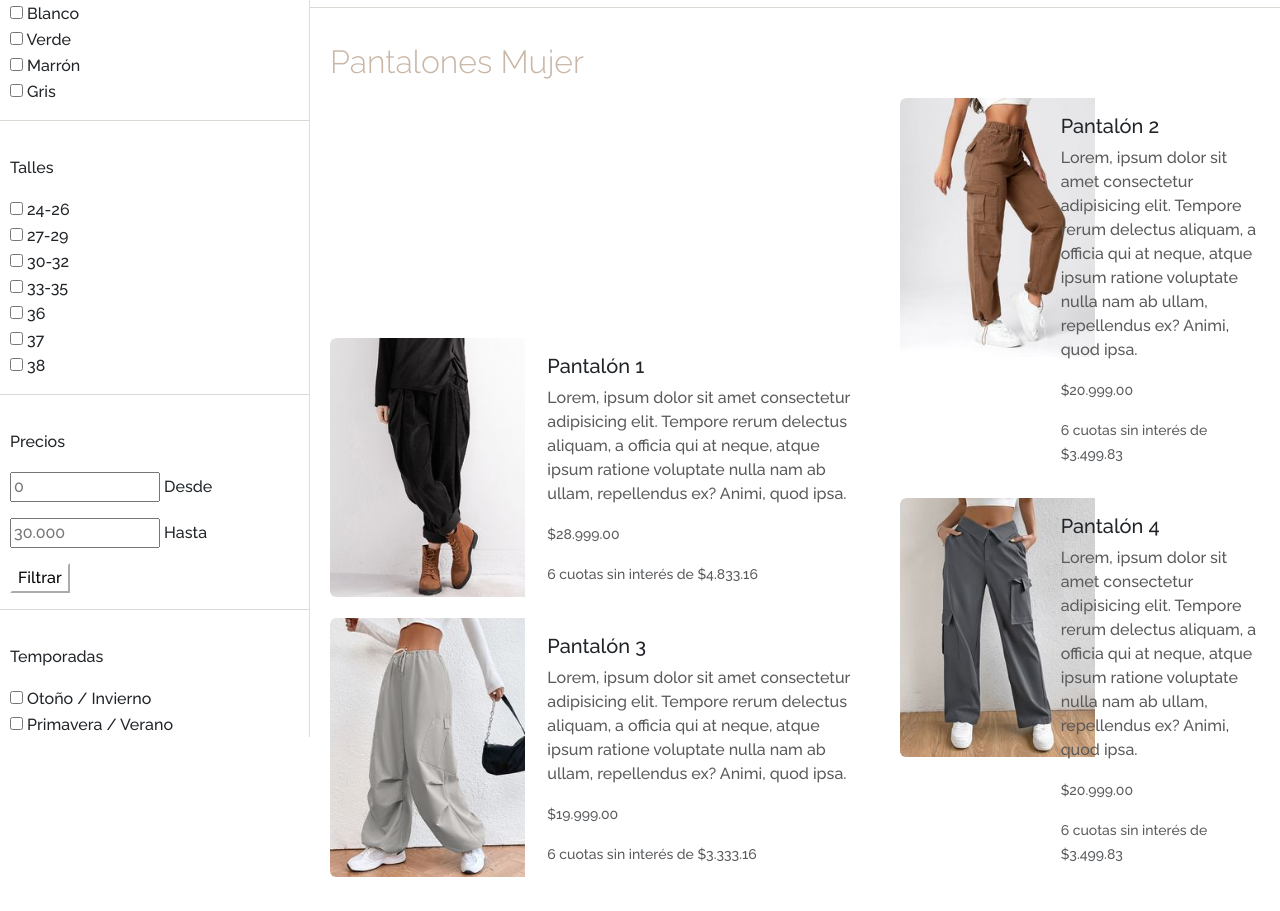
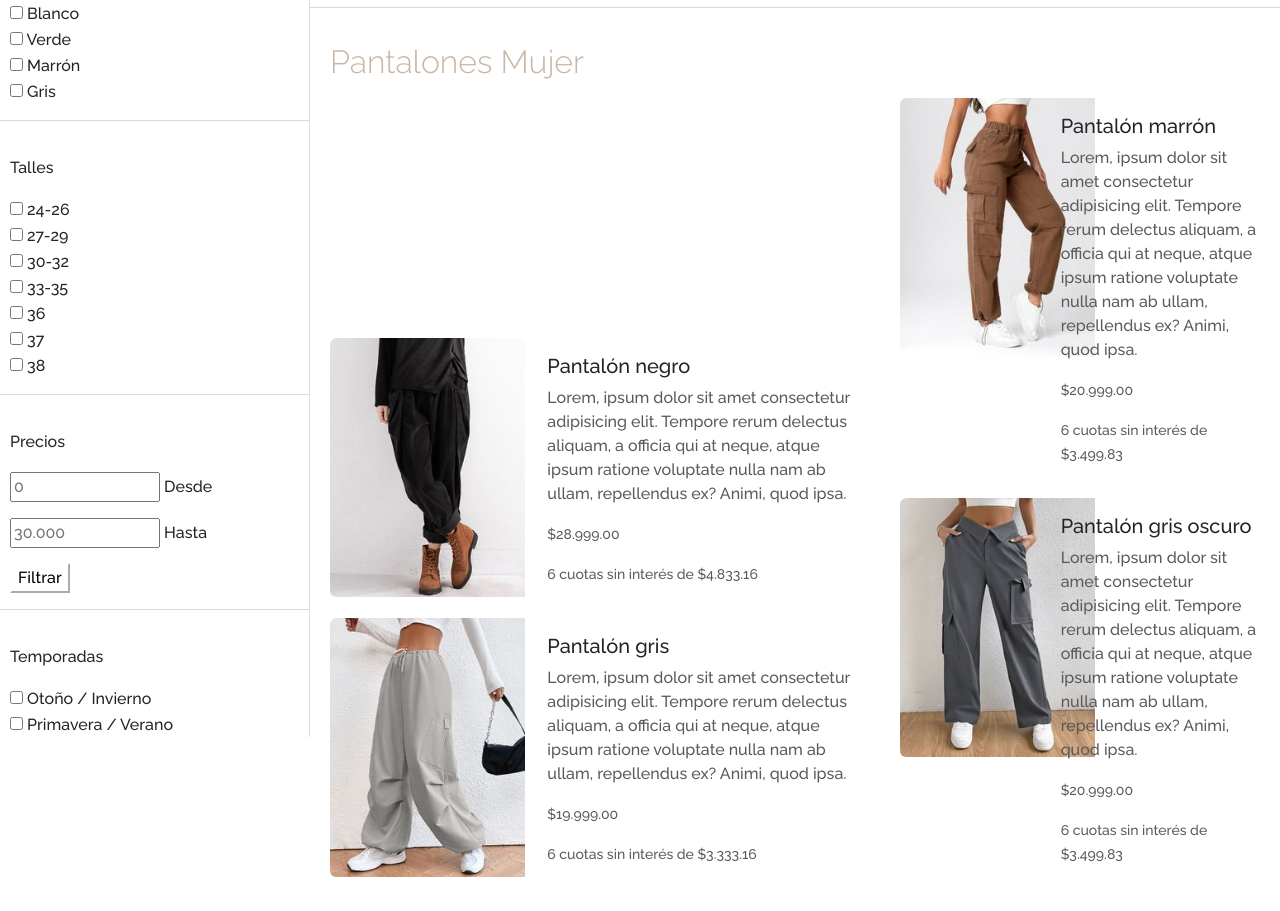
Before and after one commit to Fiiru62/Ascend, a website built with Vite: page pages/pantalones.html in a window 1280 px wide. Shown: the part 963-1874 px from the top of the page. Built offline with nearby package versions, Linux system fonts and the light colour scheme.

Commit message:
agrego el nombre a algunas prendas

```diff
--- a/pages/pantalones.html
+++ b/pages/pantalones.html
@@ -153,7 +153,7 @@
                     </div>
                     <div class="col-md-8">
                         <div class="card-body">
-                            <h5 class="card-title">Pantalón 2</h5>
+                            <h5 class="card-title">Pantalón marrón</h5>
                             <p class="card-text">Lorem, ipsum dolor sit amet consectetur adipisicing elit. Tempore rerum
                                 delectus aliquam, a officia qui at neque, atque ipsum ratione voluptate nulla nam ab
                                 ullam, repellendus ex? Animi, quod ipsa.</p>
@@ -175,7 +175,7 @@
                     </div>
                     <div class="col-md-8">
                         <div class="card-body">
-                            <h5 class="card-title">Pantalón 4</h5>
+                            <h5 class="card-title">Pantalón gris oscuro</h5>
                             <p class="card-text">Lorem, ipsum dolor sit amet consectetur adipisicing elit. Tempore rerum
                                 delectus aliquam, a officia qui at neque, atque ipsum ratione voluptate nulla nam ab
                                 ullam, repellendus ex? Animi, quod ipsa.</p>
@@ -197,7 +197,7 @@
                     </div>
                     <div class="col-md-8">
                         <div class="card-body">
-                            <h5 class="card-title">Pantalón 1</h5>
+                            <h5 class="card-title">Pantalón negro</h5>
                             <p class="card-text">Lorem, ipsum dolor sit amet consectetur adipisicing elit. Tempore rerum
                                 delectus aliquam, a officia qui at neque, atque ipsum ratione voluptate nulla nam ab
                                 ullam, repellendus ex? Animi, quod ipsa.</p>
@@ -219,7 +219,7 @@
                     </div>
                     <div class="col-md-8">
                         <div class="card-body">
-                            <h5 class="card-title">Pantalón 3</h5>
+                            <h5 class="card-title">Pantalón gris</h5>
                             <p class="card-text">Lorem, ipsum dolor sit amet consectetur adipisicing elit. Tempore rerum
                                 delectus aliquam, a officia qui at neque, atque ipsum ratione voluptate nulla nam ab
                                 ullam, repellendus ex? Animi, quod ipsa.</p>
```
Also changed, not shown: pages/remeras.html (+4 -4 lines).
